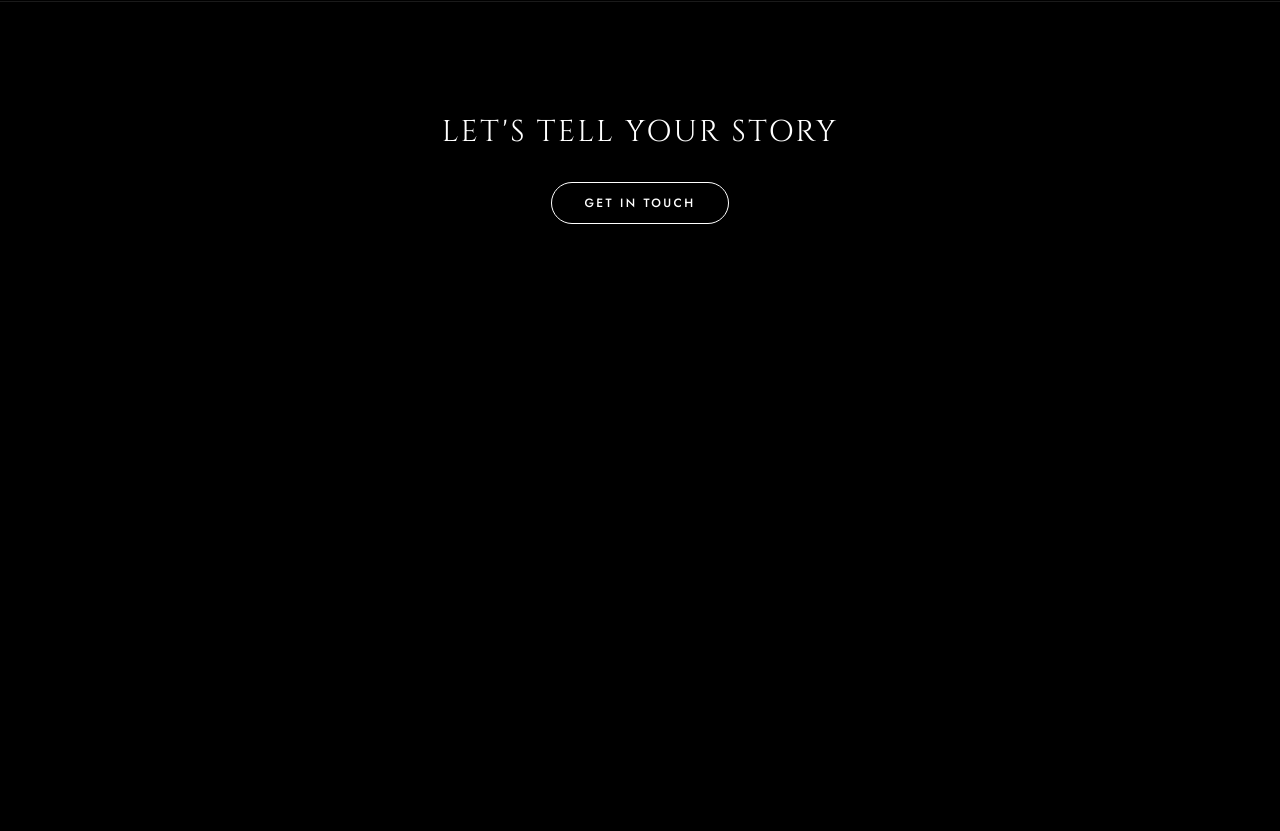
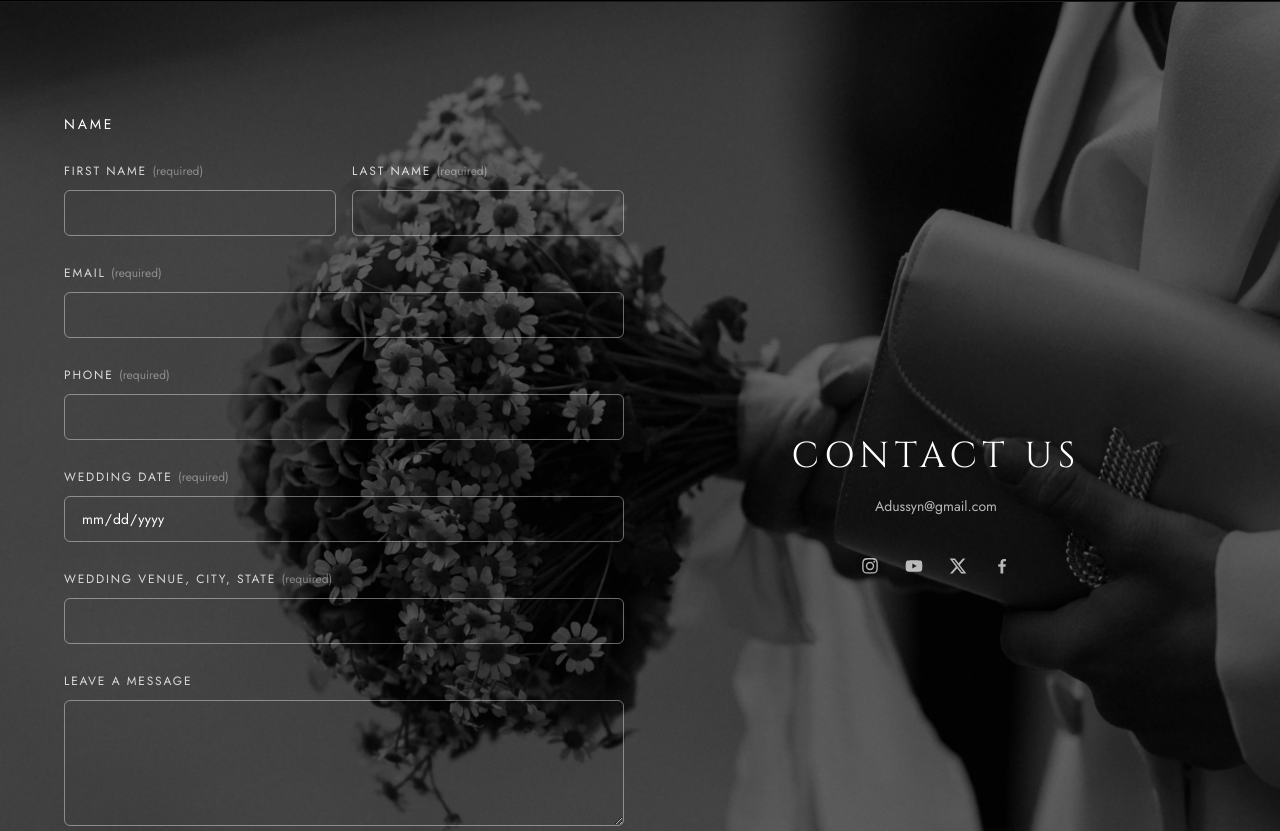
Before and after one commit to adussyn/My-website, a Next.js app: page /wedding in a window 1280 px wide. Shown: the part 4128-4959 px from the top of the page. Before the commit the page ends 4464 px from the top, so only its background shows below. Built offline with nearby package versions, Linux system fonts and the light colour scheme.

Commit message:
Add reemphotography-style contact section to Wedding page
Full-bleed bouquet-detail background with a two-column layout: wedding
inquiry form on the left, Contact Us heading/email/socials on the right.

Co-Authored-By: Claude Sonnet 5 <noreply@anthropic.com>

```diff
--- a/src/app/wedding/page.tsx
+++ b/src/app/wedding/page.tsx
@@ -1,5 +1,54 @@
+"use client";
+
 import Image from "next/image";
 import Header from "@/components/Header";
+
+function Field({
+  label,
+  type = "text",
+  required = true,
+}: {
+  label: string;
+  type?: string;
+  required?: boolean;
+}) {
+  return (
+    <label className="block">
+      <span className="text-xs uppercase tracking-[0.15em] text-white/80">
+        {label}{" "}
+        {required && (
+          <span className="normal-case tracking-normal text-white/40">
+            (required)
+          </span>
+        )}
+      </span>
+      <input
+        type={type}
+        required={required}
+        className="mt-2 w-full rounded-md border border-white/40 bg-transparent px-4 py-3 text-sm text-white placeholder:text-white/40 focus:border-white focus:outline-none"
+      />
+    </label>
+  );
+}
+
+const socialLinks = [
+  {
+    label: "Instagram",
+    path: "M12 4.3c2.5 0 2.8 0 3.8.06 2.55.11 3.74 1.32 3.85 3.85.05 1 .06 1.28.06 3.79s-.01 2.8-.06 3.79c-.11 2.52-1.3 3.74-3.85 3.85-1 .05-1.3.06-3.8.06s-2.8-.01-3.8-.06c-2.55-.12-3.74-1.34-3.85-3.86-.05-.99-.06-1.28-.06-3.78s.01-2.8.06-3.79C4.46 5.68 5.65 4.47 8.2 4.36c1-.05 1.3-.06 3.8-.06zM12 2.4c-2.55 0-2.87.01-3.87.06-3.4.16-5.3 2.05-5.46 5.46-.05 1-.06 1.32-.06 3.88s.01 2.88.06 3.88c.16 3.4 2.05 5.3 5.46 5.46 1 .05 1.32.06 3.87.06s2.87-.01 3.87-.06c3.4-.16 5.3-2.06 5.46-5.46.05-1 .06-1.32.06-3.88s-.01-2.88-.06-3.88c-.16-3.4-2.05-5.3-5.46-5.46-1-.05-1.32-.06-3.87-.06zm0 4.57a5.03 5.03 0 100 10.06 5.03 5.03 0 000-10.06zm0 8.3a3.27 3.27 0 110-6.54 3.27 3.27 0 010 6.54zm5.23-9.68a1.18 1.18 0 100 2.35 1.18 1.18 0 000-2.35z",
+  },
+  {
+    label: "YouTube",
+    path: "M21.58 7.19a2.5 2.5 0 00-1.76-1.77C18.25 5 12 5 12 5s-6.25 0-7.82.42A2.5 2.5 0 002.42 7.2 26 26 0 002 12a26 26 0 00.42 4.81 2.5 2.5 0 001.76 1.77C5.75 19 12 19 12 19s6.25 0 7.82-.42a2.5 2.5 0 001.76-1.77A26 26 0 0022 12a26 26 0 00-.42-4.81zM10 15.13V8.87L15.25 12 10 15.13z",
+  },
+  {
+    label: "X",
+    path: "M17.75 3h3.07l-6.7 7.66L22 21h-6.17l-4.83-6.32L5.46 21H2.38l7.17-8.2L2 3h6.33l4.37 5.78L17.75 3zm-1.08 16.17h1.7L7.4 4.74H5.58l11.09 14.43z",
+  },
+  {
+    label: "Facebook",
+    path: "M13.5 21v-8h2.7l.4-3.1h-3.1V7.9c0-.9.25-1.5 1.55-1.5h1.65V3.6c-.3-.04-1.3-.12-2.45-.12-2.4 0-4.05 1.46-4.05 4.15v2.32H7.5V13h2.7v8h3.3z",
+  },
+];
 
 const galleryPhotos = [
   "wedding-rings-box",
@@ -87,18 +136,84 @@ export default function Wedding() {
         ))}
       </div>
 
-      {/* CTA */}
-      <div className="border-t border-white/10 px-4 py-20 text-center sm:py-28">
-        <h2 className="font-[family-name:var(--font-display)] text-2xl uppercase tracking-[0.08em] text-white sm:text-3xl">
-          Let&apos;s Tell Your Story
+      {/* Contact */}
+      <section className="relative overflow-hidden border-t border-white/10">
+        <div className="absolute inset-0">
+          <Image
+            src="/wedding-photos/wedding-bouquet-detail.jpg"
+            alt=""
+            fill
+            sizes="100vw"
+            className="object-cover"
+          />
+          <div className="absolute inset-0 bg-black/60" />
+        </div>
+
+        <div className="relative grid grid-cols-1 gap-16 px-6 py-20 sm:py-28 lg:grid-cols-2 lg:gap-8 lg:px-16">
+          <form
+            onSubmit={(e) => e.preventDefault()}
+            className="space-y-6"
+          >
+            <h3 className="text-sm uppercase tracking-[0.2em] text-white">
+              Name
+            </h3>
+            <div className="grid grid-cols-1 gap-4 sm:grid-cols-2">
+              <Field label="First Name" />
+              <Field label="Last Name" />
+            </div>
+            <Field label="Email" type="email" />
+            <Field label="Phone" type="tel" />
+            <Field label="Wedding Date" type="date" />
+            <Field label="Wedding Venue, City, State" />
+            <label className="block">
+              <span className="text-xs uppercase tracking-[0.15em] text-white/80">
+                Leave a message
+              </span>
+              <textarea
+                rows={5}
+                className="mt-2 w-full rounded-md border border-white/40 bg-transparent px-4 py-3 text-sm text-white placeholder:text-white/40 focus:border-white focus:outline-none"
+              />
+            </label>
+            <button
+              type="submit"
+              className="rounded-full border border-white px-8 py-3 text-[11px] font-medium uppercase tracking-[0.2em] text-white transition-colors hover:bg-white hover:text-black"
+            >
+              Send
+            </button>
+          </form>
+
+          <div className="flex flex-col items-center justify-center text-center">
+            <h2 className="font-[family-name:var(--font-display)] text-3xl uppercase tracking-[0.15em] text-white sm:text-4xl">
+              Contact Us
             </h2>
             <a
               href="mailto:Adussyn@gmail.com"
-          className="mt-8 inline-block rounded-full border border-white px-8 py-3 text-[11px] font-medium uppercase tracking-[0.2em] text-white transition-colors hover:bg-white hover:text-black sm:text-xs"
+              className="mt-5 text-sm text-white/70 transition-colors hover:text-white"
             >
-          Get In Touch
+              Adussyn@gmail.com
             </a>
+            <div className="mt-10 flex items-center gap-6">
+              {socialLinks.map((s) => (
+                <a
+                  key={s.label}
+                  href="#"
+                  aria-label={s.label}
+                  className="text-white/70 transition-colors hover:text-white"
+                >
+                  <svg
+                    className="h-5 w-5"
+                    viewBox="0 0 24 24"
+                    fill="currentColor"
+                    aria-hidden
+                  >
+                    <path d={s.path} />
+                  </svg>
+                </a>
+              ))}
             </div>
+          </div>
+        </div>
+      </section>
     </div>
   );
 }
```
Lines whose indentation alone changed are shown as unchanged.
